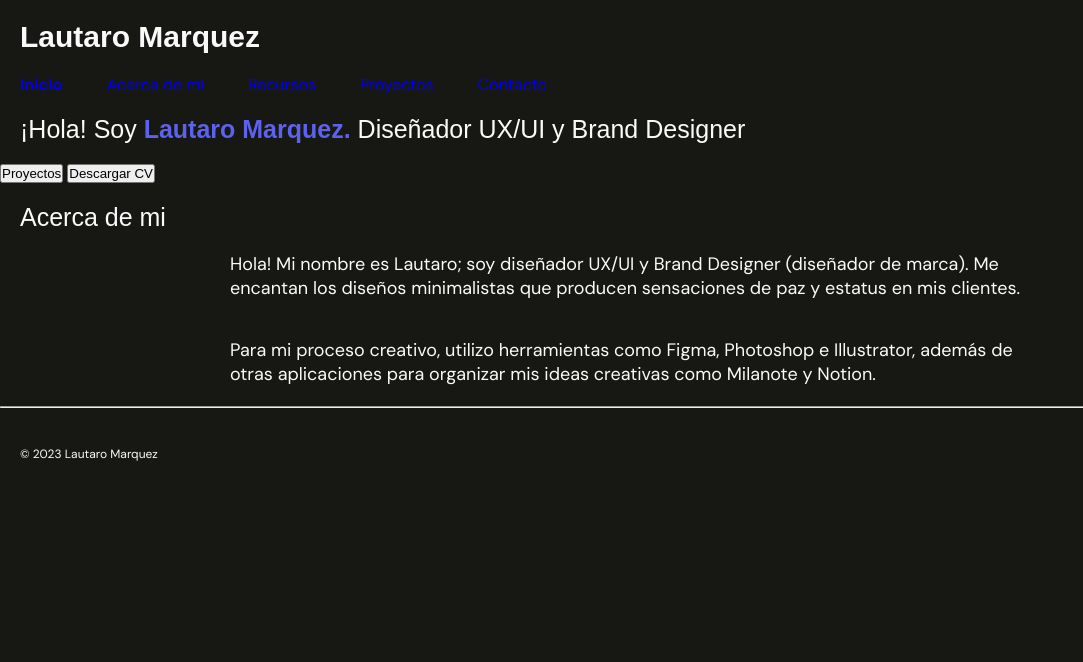
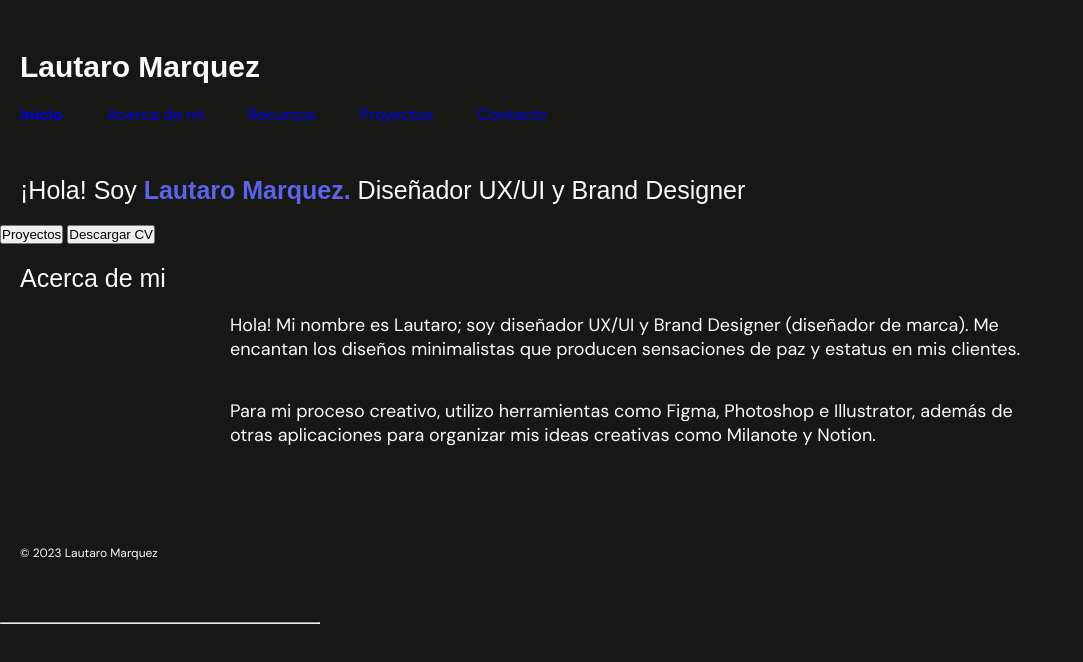
Before and after one commit to lautaro-marquez/comision-54530, a plain HTML site: page index.html in a window 1280 px wide. Shown: the whole page, without its empty margins (0-1083 px from the left). Drawn offline with Linux system fonts and the light colour scheme.

Commit message:
fixed a repeated classname

```diff
--- a/css/style.css
+++ b/css/style.css
@@ -9,12 +9,31 @@ body {
     background-color: #171814;
 }
 
-.primaryButton {
-
+.hero {
+    display: grid;
+    width: 100%;
+    height: auto;
+    grid-template-columns: repeat(4, 1fr);
+    grid-template-rows: repeat(4, 1fr);
+    grid-template-areas:
+        "header header header header"
+        "main main main main"
+        "main main main main"
+        "footer footer footer footer";
+    justify-content: center;
+    align-items: center;
 }
 
-.secondaryButton {
+header {
+    grid-area: header;
+}
 
+main {
+    grid-area: main;
+}
+
+footer {
+    grid-area: footer;
 }
 
 ul li {
--- a/index.html
+++ b/index.html
@@ -35,7 +35,7 @@
         </div>
       </header>
       <main>
-        <section class="hero">
+        <section>
           <div>
             <h2>
               ¡Hola! Soy
@@ -47,9 +47,6 @@
           <button name="resume" class="secondaryButton">Descargar CV</button>
         </section>
         <section>
-          <div>
-            <!-- Aquí va una barra divisoria. La idea es generarla mediante código en clases más avanzadas con flex-box o alguna clase más adecuada, para que se amolde al diseño responsive. -->
-          </div>
           <div>
             <h2>Acerca de mi</h2>
             <p>
```
